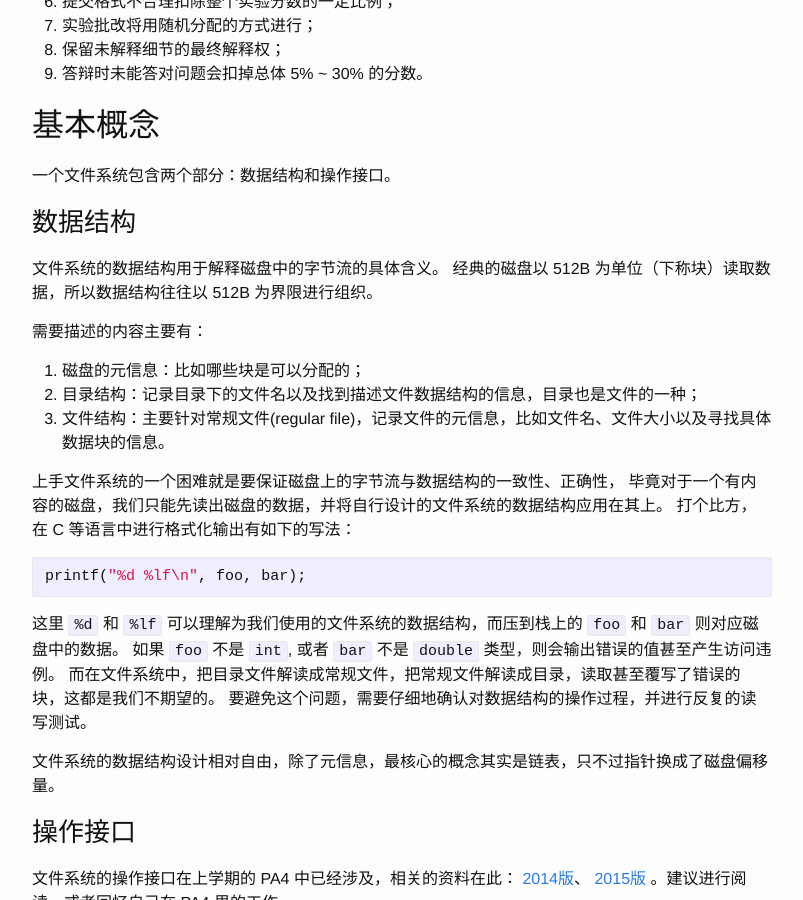
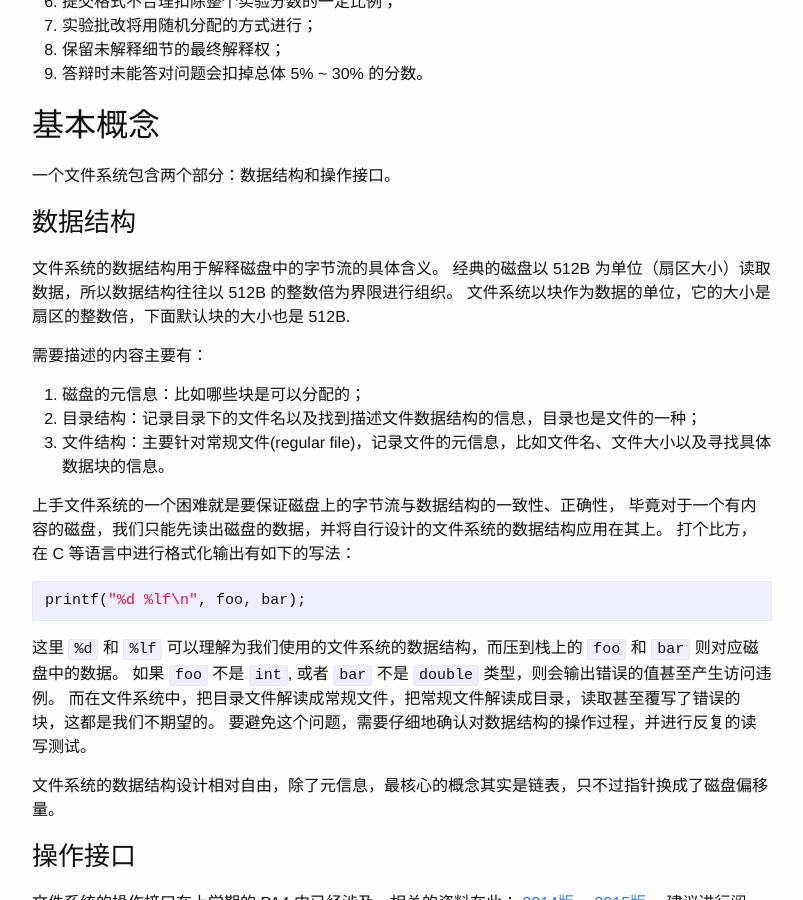
Before and after one commit to Wonicon/nju-oslab-lecture, a Jekyll site: the page built from _posts/2016-05-15-lab-05.md, in a window 1280 px wide and 900 px high, scrolled down 1724 px. Shown: the whole window, without its empty margins (238-1041 px from the left). Built offline with Jekyll 4.4.1, drawn with Linux system fonts in a browser that asks for light colours; Markdown is read by kramdown in place of the engine named in the settings; comment, search, counter and statistics services are not loaded.

Commit message:
区分块与扇区

```diff
--- a/_posts/2016-05-15-lab-05.md
+++ b/_posts/2016-05-15-lab-05.md
@@ -54,7 +54,8 @@ git 版本控制：我们建议你使用 git 管理你的项目，如果你提
 ### 数据结构
 
 文件系统的数据结构用于解释磁盘中的字节流的具体含义。
-经典的磁盘以 512B 为单位（下称块）读取数据，所以数据结构往往以 512B 为界限进行组织。
+经典的磁盘以 512B 为单位（扇区大小）读取数据，所以数据结构往往以 512B 的整数倍为界限进行组织。
+文件系统以块作为数据的单位，它的大小是扇区的整数倍，下面默认块的大小也是 512B.
 
 需要描述的内容主要有：
 
```
